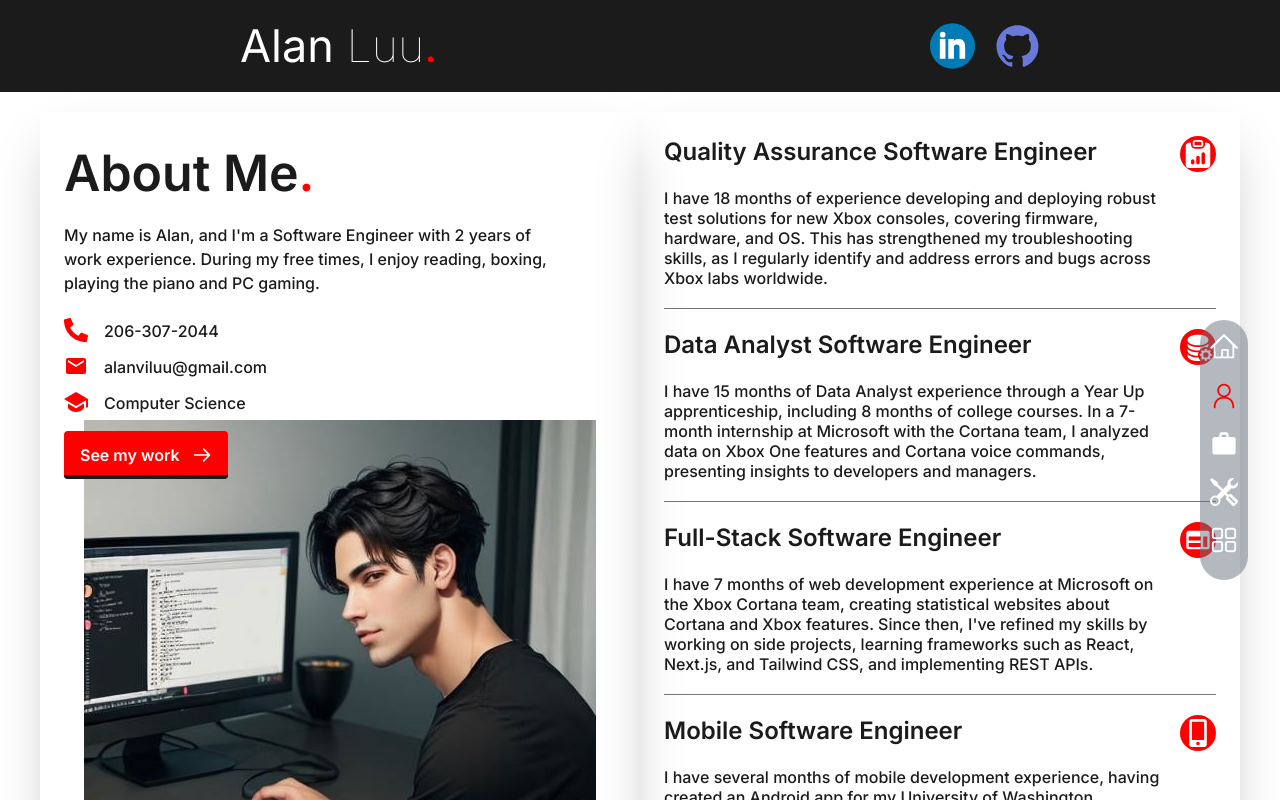
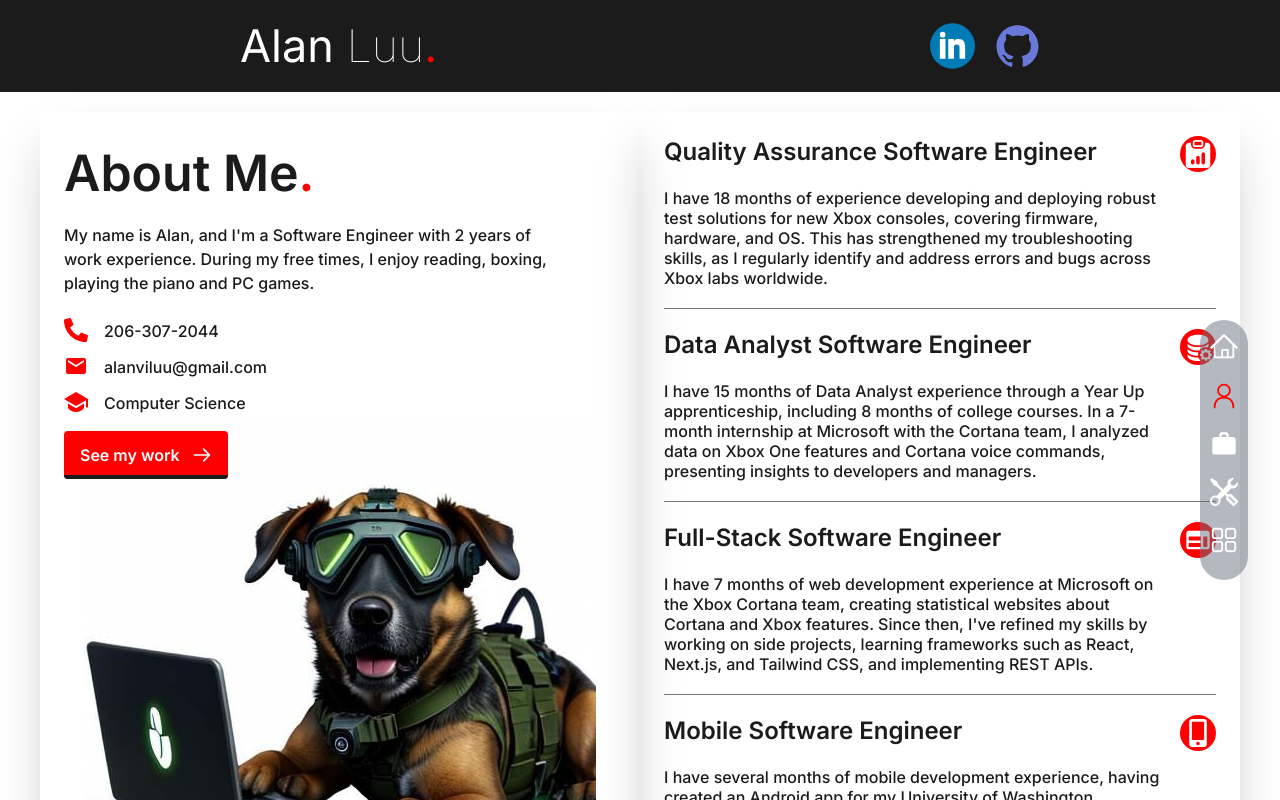
Before and after one commit to luualan/portfolio-react, a Next.js app: page /about-me in a window 1280 px wide. Shown: the top 800 px of the page. Built offline with nearby package versions, Linux system fonts and the light colour scheme.

Commit message:
Updated profile image.

```diff
--- a/components/Profile.tsx
+++ b/components/Profile.tsx
@@ -19,7 +19,7 @@ const Services = () => {
             whileInView={"show"}
             viewport={{ once: false, amount: 0.3 }}
             // className="flex-1 lg:bg-[url('/assets/services.png')] lg:bg-bottom bg-no-repeat mix-blend-lighten mb-12 lg:mb-0"
-            className="flex-1 lg:bg-bottom lg:bg-[url('/assets/images/developer.png')] bg-blend-lighten bg-no-repeat mt-4 lg:mt-0 shadow-2xl px-6 py-6"
+            className="flex-1 lg:bg-bottom lg:bg-[url('/assets/images/dog-coding.png')] bg-blend-lighten bg-no-repeat mt-4 lg:mt-0 shadow-2xl px-6 py-6"
           >
             {/* <h2 className="h2 font-bold text-black mb-6">About Me</h2> */}
             <h1 className="text-[50px] font-semibold mb-3">
@@ -28,7 +28,7 @@ const Services = () => {
             <p className="max-w-[500px] text-[16px] font-medium w-full mb-3">
               My name is Alan, and I&apos;m a Software Engineer with 2 years of
               work experience. During my free times, I enjoy reading, boxing,
-              playing the piano and PC gaming.
+              playing the piano and PC games.
             </p>
             <div className="mb-4">
               {InfoData.map((item, index) => {
```
Also changed, not shown: public/assets/images/dog-coding.png (added).
